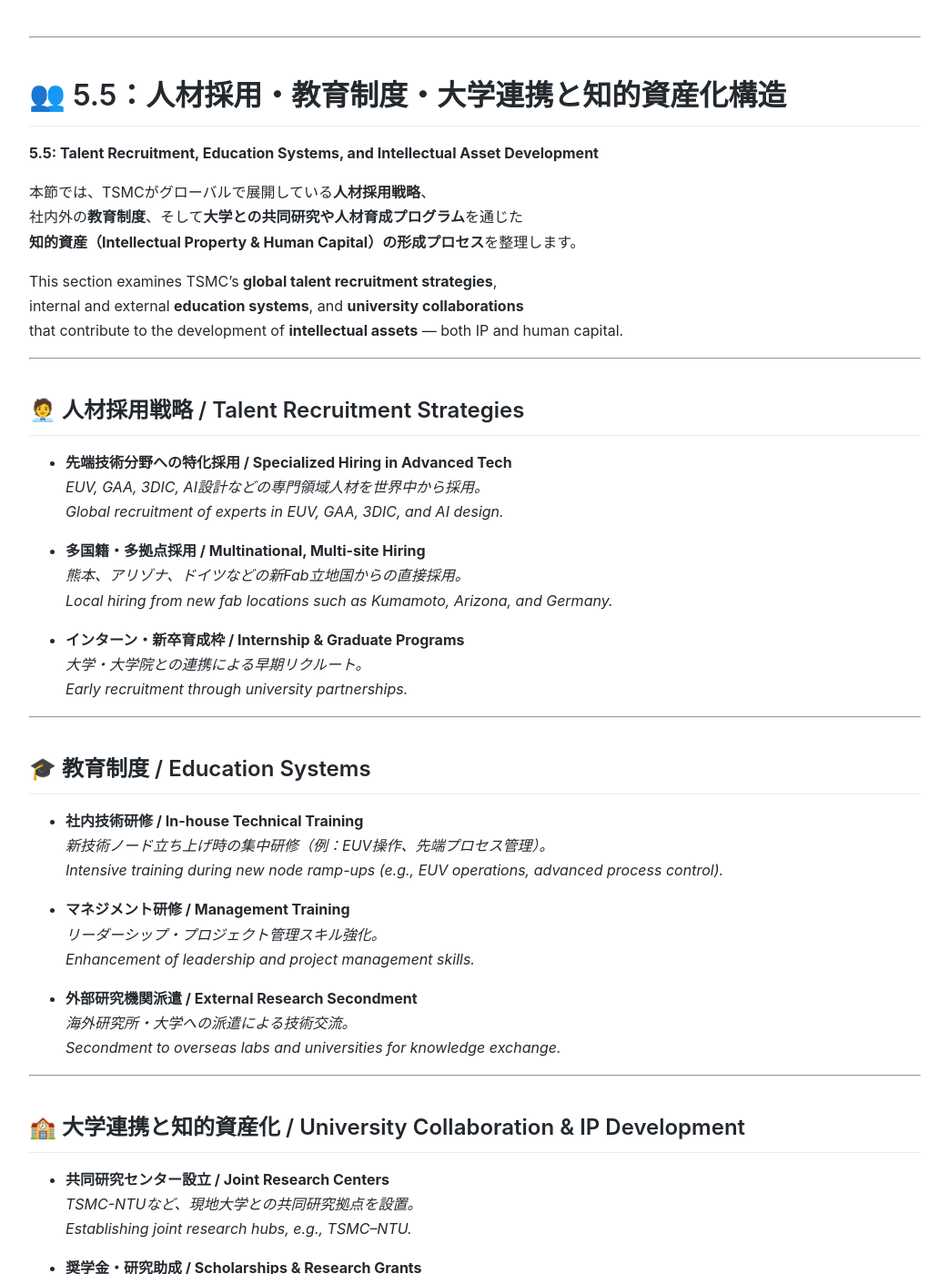
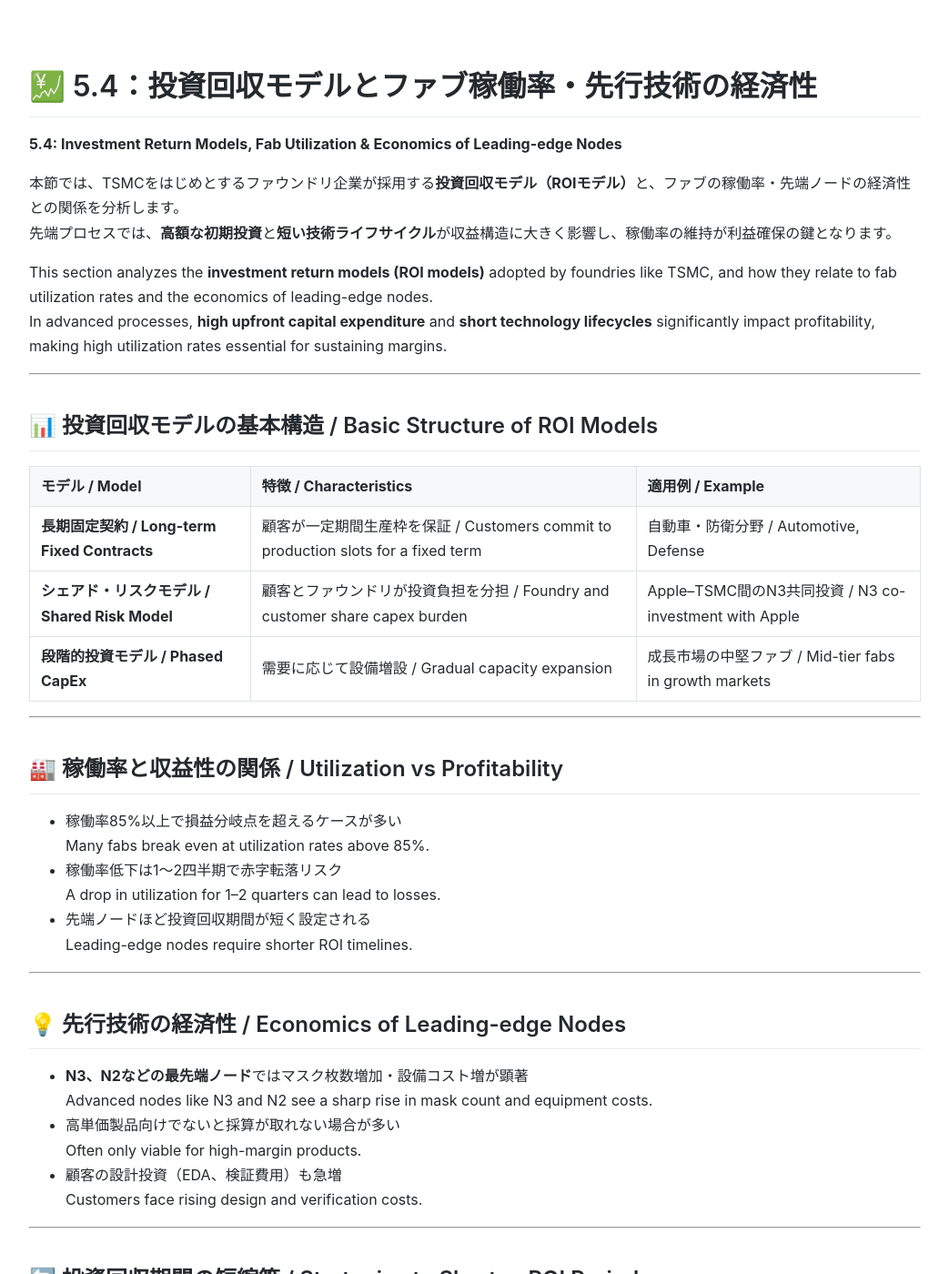
Before and after one commit to Samizo-AITL/Edusemi-Plus, a Jekyll site: the page built from tsmc-insight/chapter5_rdi_investment/5_4_investment_return.md, in a window 1280 px wide and 1400 px high. Shown: the whole window at 91% size, without its empty margins (118-1161 px from the left). Built offline with Jekyll 4.4.1, drawn with Linux system fonts in a browser that asks for light colours; some of the changed text lies outside the part shown.

Commit message:
Update 5_4_investment_return.md

```diff
--- a/tsmc-insight/chapter5_rdi_investment/5_4_investment_return.md
+++ b/tsmc-insight/chapter5_rdi_investment/5_4_investment_return.md
@@ -1,78 +1,70 @@
 ---
 layout: default
-title: 👥 5.5　人材採用・教育制度・大学連携と知的資産化構造 / Talent Recruitment, Education Systems, and Intellectual Asset Development
+title: 💹 5.4　投資回収モデルとファブ稼働率・先行技術の経済性 / Investment Return Models, Fab Utilization & Economics of Leading-edge Nodes
 ---
+
+# 💹 5.4：投資回収モデルとファブ稼働率・先行技術の経済性
+**5.4: Investment Return Models, Fab Utilization & Economics of Leading-edge Nodes**
+
+本節では、TSMCをはじめとするファウンドリ企業が採用する**投資回収モデル（ROIモデル）**と、ファブの稼働率・先端ノードの経済性との関係を分析します。
+先端プロセスでは、**高額な初期投資**と**短い技術ライフサイクル**が収益構造に大きく影響し、稼働率の維持が利益確保の鍵となります。
+
+This section analyzes the **investment return models (ROI models)** adopted by foundries like TSMC, and how they relate to fab utilization rates and the economics of leading-edge nodes.
+In advanced processes, **high upfront capital expenditure** and **short technology lifecycles** significantly impact profitability, making high utilization rates essential for sustaining margins.
 
 ---
 
-# 👥 5.5：人材採用・教育制度・大学連携と知的資産化構造
-**5.5: Talent Recruitment, Education Systems, and Intellectual Asset Development**
+## 📊 投資回収モデルの基本構造 / Basic Structure of ROI Models
 
-本節では、TSMCがグローバルで展開している**人材採用戦略**、
-社内外の**教育制度**、そして**大学との共同研究や人材育成プログラム**を通じた
-**知的資産（Intellectual Property & Human Capital）の形成プロセス**を整理します。
-
-This section examines TSMC’s **global talent recruitment strategies**,
-internal and external **education systems**, and **university collaborations**
-that contribute to the development of **intellectual assets** — both IP and human capital.
+| モデル / Model | 特徴 / Characteristics | 適用例 / Example |
+|----------------|------------------------|------------------|
+| **長期固定契約 / Long-term Fixed Contracts** | 顧客が一定期間生産枠を保証 / Customers commit to production slots for a fixed term | 自動車・防衛分野 / Automotive, Defense |
+| **シェアド・リスクモデル / Shared Risk Model** | 顧客とファウンドリが投資負担を分担 / Foundry and customer share capex burden | Apple–TSMC間のN3共同投資 / N3 co-investment with Apple |
+| **段階的投資モデル / Phased CapEx** | 需要に応じて設備増設 / Gradual capacity expansion | 成長市場の中堅ファブ / Mid-tier fabs in growth markets |
 
 ---
 
-## 🧑‍💼 人材採用戦略 / Talent Recruitment Strategies
+## 🏭 稼働率と収益性の関係 / Utilization vs Profitability
 
-- **先端技術分野への特化採用 / Specialized Hiring in Advanced Tech**
-  *EUV, GAA, 3DIC, AI設計などの専門領域人材を世界中から採用。*
-  *Global recruitment of experts in EUV, GAA, 3DIC, and AI design.*
-
-- **多国籍・多拠点採用 / Multinational, Multi-site Hiring**
-  *熊本、アリゾナ、ドイツなどの新Fab立地国からの直接採用。*
-  *Local hiring from new fab locations such as Kumamoto, Arizona, and Germany.*
-
-- **インターン・新卒育成枠 / Internship & Graduate Programs**
-  *大学・大学院との連携による早期リクルート。*
-  *Early recruitment through university partnerships.*
+- 稼働率85%以上で損益分岐点を超えるケースが多い
+  Many fabs break even at utilization rates above 85%.
+- 稼働率低下は1〜2四半期で赤字転落リスク
+  A drop in utilization for 1–2 quarters can lead to losses.
+- 先端ノードほど投資回収期間が短く設定される
+  Leading-edge nodes require shorter ROI timelines.
 
 ---
 
-## 🎓 教育制度 / Education Systems
+## 💡 先行技術の経済性 / Economics of Leading-edge Nodes
 
-- **社内技術研修 / In-house Technical Training**
-  *新技術ノード立ち上げ時の集中研修（例：EUV操作、先端プロセス管理）。*
-  *Intensive training during new node ramp-ups (e.g., EUV operations, advanced process control).*
-
-- **マネジメント研修 / Management Training**
-  *リーダーシップ・プロジェクト管理スキル強化。*
-  *Enhancement of leadership and project management skills.*
-
-- **外部研究機関派遣 / External Research Secondment**
-  *海外研究所・大学への派遣による技術交流。*
-  *Secondment to overseas labs and universities for knowledge exchange.*
+- **N3、N2などの最先端ノード**ではマスク枚数増加・設備コスト増が顕著
+  Advanced nodes like N3 and N2 see a sharp rise in mask count and equipment costs.
+- 高単価製品向けでないと採算が取れない場合が多い
+  Often only viable for high-margin products.
+- 顧客の設計投資（EDA、検証費用）も急増
+  Customers face rising design and verification costs.
 
 ---
 
-## 🏫 大学連携と知的資産化 / University Collaboration & IP Development
+## 🔄 投資回収期間の短縮策 / Strategies to Shorten ROI Periods
 
-- **共同研究センター設立 / Joint Research Centers**
-  *TSMC-NTUなど、現地大学との共同研究拠点を設置。*
-  *Establishing joint research hubs, e.g., TSMC–NTU.*
-
-- **奨学金・研究助成 / Scholarships & Research Grants**
-  *優秀学生・研究プロジェクトへの資金支援。*
-  *Funding for outstanding students and research projects.*
-
-- **成果の知財化 / IP Conversion of Outcomes**
-  *共同研究の成果を特許・技術ライセンスとして知財化。*
-  *Converting joint research results into patents and technology licenses.*
+- **共同投資スキーム**（顧客と設備費を分担）
+  Co-investment schemes to share capex with customers
+- **マルチノード対応ファブ化**（複数世代を同一設備で）
+  Multi-node capable fabs to maximize equipment utilization
+- **政府補助金活用**（CHIPS法、日本補助金など）
+  Leveraging government subsidies (e.g., CHIPS Act, Japan incentives)
 
 ---
 
 ## 📎 関連リンク / Related Links
-- [5.4 投資回収モデルとファブ稼働率・先行技術の経済性 / ROI & Fab Utilization](5_4_investment_return.md)
 - [第5章 README / Chapter 5 README](README.md)
-- [第6章 教育・大学連携 / Education & University Collaboration](../chapter6_edu_collab/README.md)
+- [5.3 熊本・アリゾナ・ドイツ拠点の設備投資背景 / Investment Background of Global Fabs](5_3_global_fab_investment.md)
+- [5.5 人材採用・教育制度・大学連携と知的資産化構造 / Talent, Education, and IP Development](5_5_talent_and_ip.md)
 
 ---
 
 ## 🔙 ナビゲーション / Navigation
-- **前節 / Previous:** [5.4 投資回収モデルとファブ稼働率・先行技術の経済性](5_4_investment_return.md)
+- **前節 / Previous:** [5.3 熊本・アリゾナ・ドイツ拠点の設備投資背景](5_3_global_fab_investment.md)
+- **次節 / Next:** [5.5 人材採用・教育制度・大学連携と知的資産化構造](5_5_talent_and_ip.md)
 - **章トップ / Chapter Top:** [第5章 README](README.md)
```
